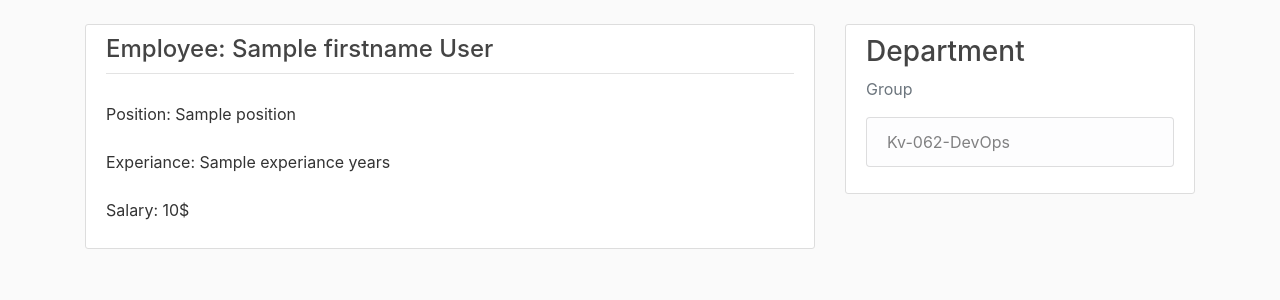
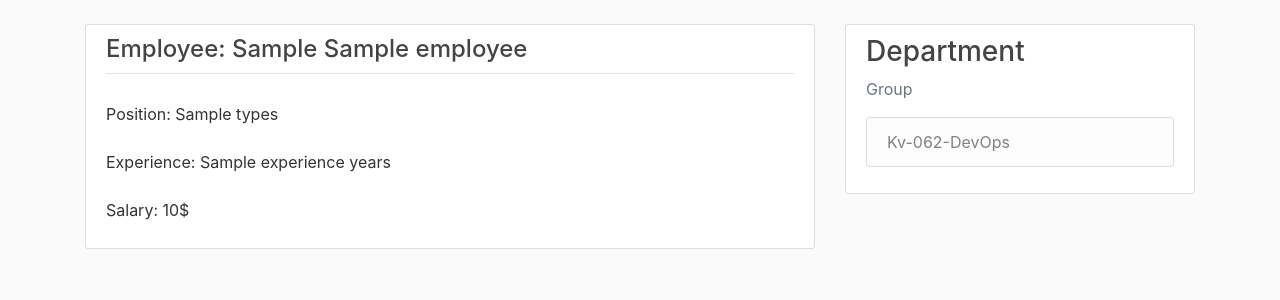
Before and after one commit to Kv-062-DevOps/frontend, a Flask app: template app/templates/home.html in a window 1280 px wide. Shown: the part 56-356 px from the top of the page. Run offline with Flask 2, Linux system fonts and the light colour scheme; the template is opened without the code that fills it: most values are stand-ins (such as "Sample title", 1, 10 or a date in 2020); some libraries are stand-ins or nearby versions.

Commit message:
Changed variables for list form

```diff
--- a/app/templates/home.html
+++ b/app/templates/home.html
@@ -4,12 +4,12 @@
         <article class="media content-section">
           <div class="media-body">
             <div class="article-metadata">
-              <h4><a class="article-title" href="#">Employee: {{ employee['firstname'] }} {{ employee['lastname'] }}</a></h4>
+              <h4><a class="article-title" href="#">Employee: {{ employee['first_name'] }} {{ employee['second_name'] }}</a></h4>
               <small class="text-muted"></small>
             </div>
             <p class="article-content">
-            Position: {{ employee['position'] }}<br />
-            Experiance: {{ employee['experiance'] }} years<br />
+            Position: {{ employee['types'] }}<br />
+            Experience: {{ employee['experience'] }} years<br />
             Salary: {{ employee['salary'] }}$</p>
           </div>
         </article>
```
